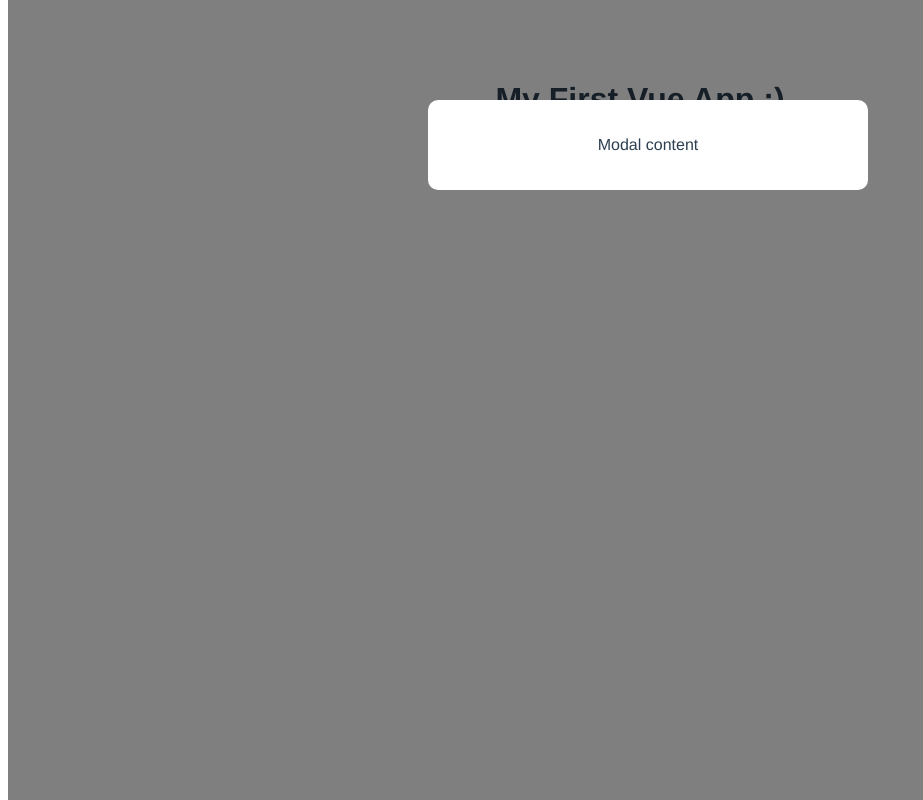
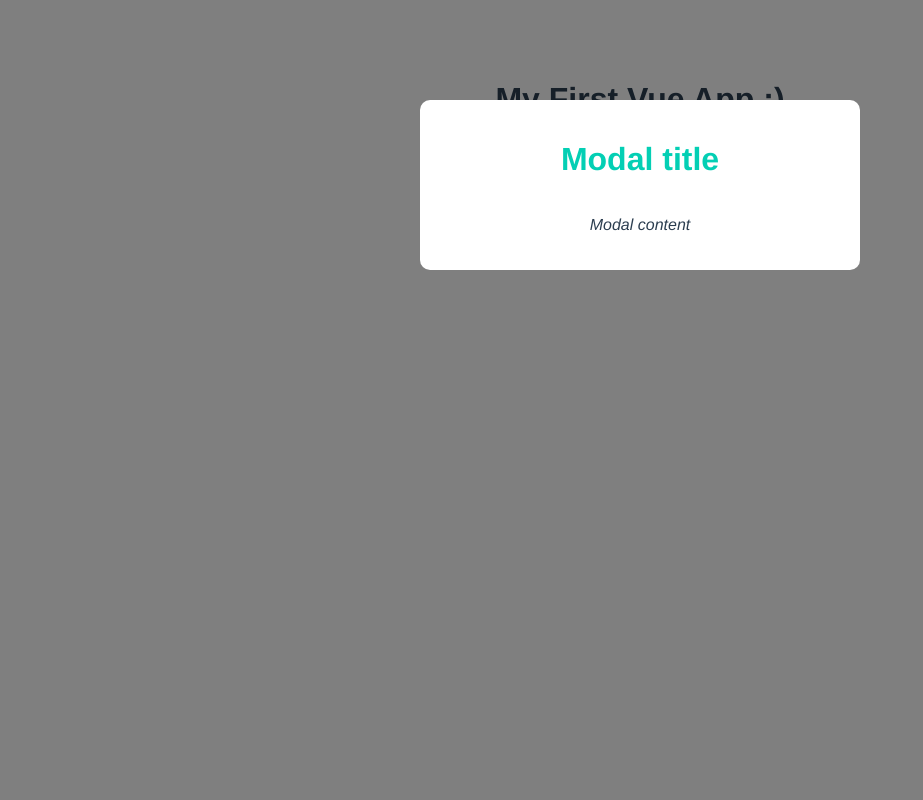
Before and after one commit to MirajHoque/vuecli3, a Vue app: page / in a window 1280 px wide. Shown: the whole page, without its empty margins (0-923 px from the left). Built offline with nearby package versions, Linux system fonts and the light colour scheme.

Commit message:
scoped and globass css

```diff
--- /dev/null
+++ b/src/assets/global.css
@@ -0,0 +1,6 @@
+body{
+  margin: 0;
+}
+p{
+  font-style: italic;
+}
--- a/src/components/Modal.vue
+++ b/src/components/Modal.vue
@@ -1,12 +1,14 @@
 <template>
   <div class="backdrop">
     <div class="modal">
+      <h1>Modal title</h1>
       <p>Modal content</p>
+
     </div>
   </div>
 </template>
 
-<style>
+<style scoped>
 .modal{
   width: 400px;
   padding: 20px;
@@ -21,4 +23,9 @@
   width: 100%;
   height: 100%;
 }
+h1{
+  color: #03cfb4;
+  border: none;
+  padding: 0;
+}
 </style>
--- a/src/main.js
+++ b/src/main.js
@@ -1,4 +1,5 @@
 import { createApp } from 'vue'
 import App from './App.vue'
+import './assets/global.css';
 
 createApp(App).mount('#app')
```
